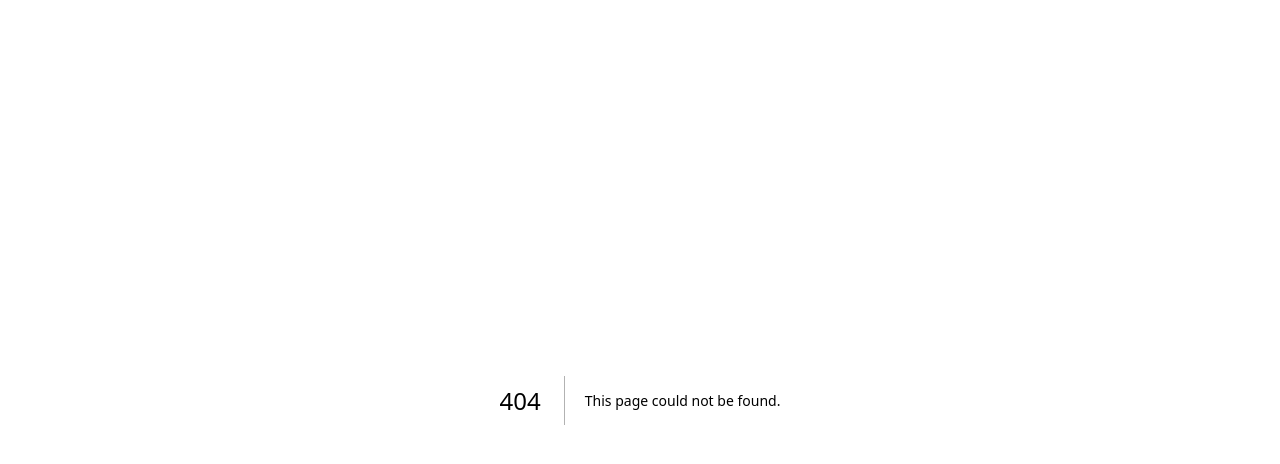
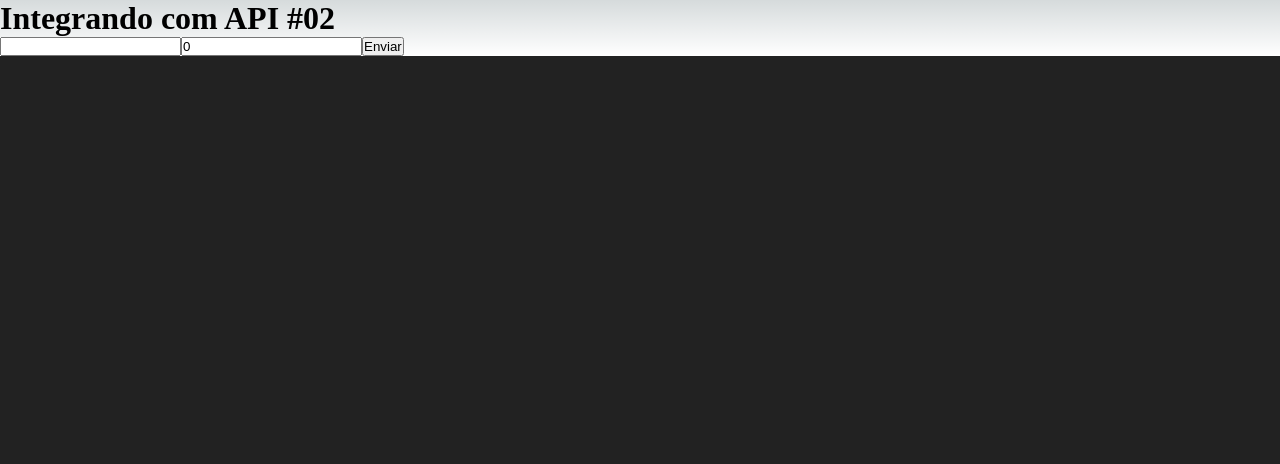
Before and after one commit to luucasor/nextbasico, a Next.js app: page /form in a window 1280 px wide. Before the commit this address had no page. Shown: the top 464 px of the page. Built offline with nearby package versions, Linux system fonts and the light colour scheme.

Commit message:
Exemplo3 uso de API (integração front-end com back-end

```diff
--- /dev/null
+++ b/src/pages/api/form.js
@@ -0,0 +1,21 @@
+const usuarios = []
+
+export default function form(req, res) {
+    if(req.method === "POST"){
+        post(req, res)
+    } else if (req.method === "GET") {
+        get(req, res)
+    } else {
+        res.status(405).send()
+    }
+}
+
+function post(req, res) {
+    const usuario = JSON.parse(req.body)
+    usuarios.push(usuario)
+    res.status(200).send()
+}
+
+function get(req, res) {
+    res.status(200).json(usuarios)
+}
--- /dev/null
+++ b/src/pages/form.jsx
@@ -0,0 +1,45 @@
+import { useState } from "react"
+
+export default function form() {
+    const [nome, setNome] = useState("")
+    const [idade, setIdade] = useState(0)
+    const [usuarios, setUsuarios] = useState([])
+
+    async function salvarUsuario() {
+        await fetch('api/form', {
+            method: 'POST',
+            body: JSON.stringify({ nome, idade })
+        })
+
+        setNome("")
+        setIdade(0)
+
+        const resp = await fetch('api/form')
+        const usuarios = await resp.json()
+        setUsuarios(usuarios)
+    }
+
+    function renderizarUsuarios() {
+        return usuarios.map((usuario, i) => {
+            return <li key={i}>{usuario.nome} tem {usuario.idade} anos</li>
+        })
+    }
+
+    return (
+        <div>
+            <h1>Integrando com API #02</h1>
+            <input  type="text"
+                    value={nome}
+                    onChange={(ev) => setNome(ev.target.value)}
+            />
+            <input  type="number"
+                    value={idade}
+                    onChange={(ev) => setIdade(ev.target.value)}
+            />
+            <button onClick={salvarUsuario}>Enviar</button>
+            <ul>
+                {renderizarUsuarios()}
+            </ul>
+        </div>
+    )
+}
```
Also changed, not shown: src/pages/index.jsx (renamed from src/pages/index.js).
